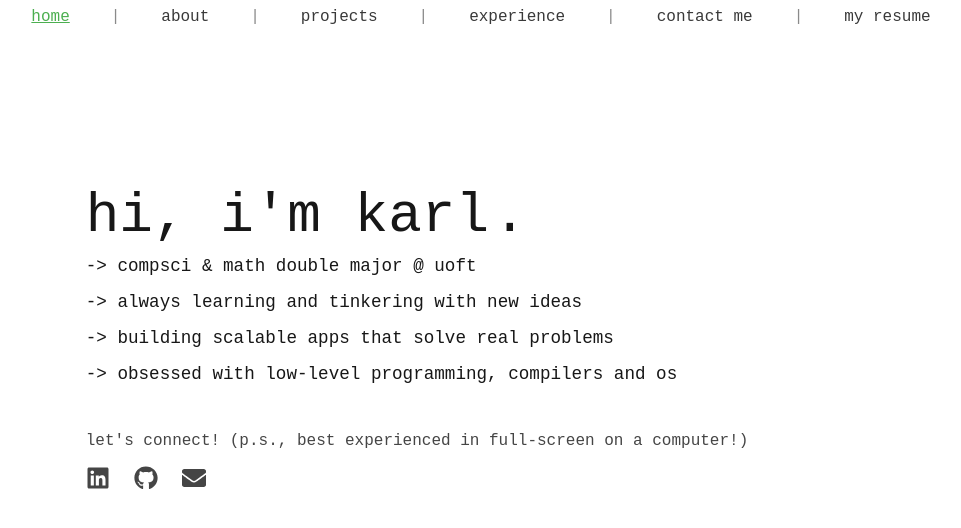
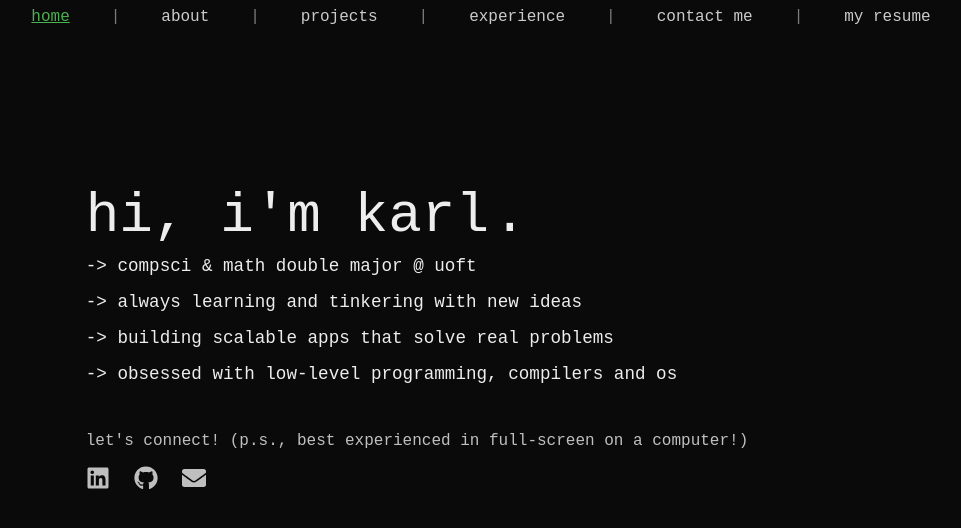
Before and after one commit to Karl-Michaud/portfolio-website, a Next.js app in the folder website/: page / in a window 1280 px wide. Shown: the top 528 px of the page, without its empty margins (159-1120 px from the left). Built offline with nearby package versions, Linux system fonts and the light colour scheme.

Commit message:
dark mode default

```diff
--- a/website/src/app/globals.css
+++ b/website/src/app/globals.css
@@ -1,14 +1,7 @@
 :root {
-  --background: #ffffff;
-  --foreground: #171717;
+  --background: #0a0a0a;
+  --foreground: #ededed;
   --font-lucida: "Lucida Sans Typewriter", "Courier New", Courier, monospace;
-}
-
-@media (prefers-color-scheme: dark) {
-  :root {
-    --background: #0a0a0a;
-    --foreground: #ededed;
-  }
 }
 
 html,
@@ -39,8 +32,6 @@ a {
   text-decoration: none;
 }
 
-@media (prefers-color-scheme: dark) {
-  html {
-    color-scheme: dark;
-  }
+html {
+  color-scheme: dark;
 }
```
